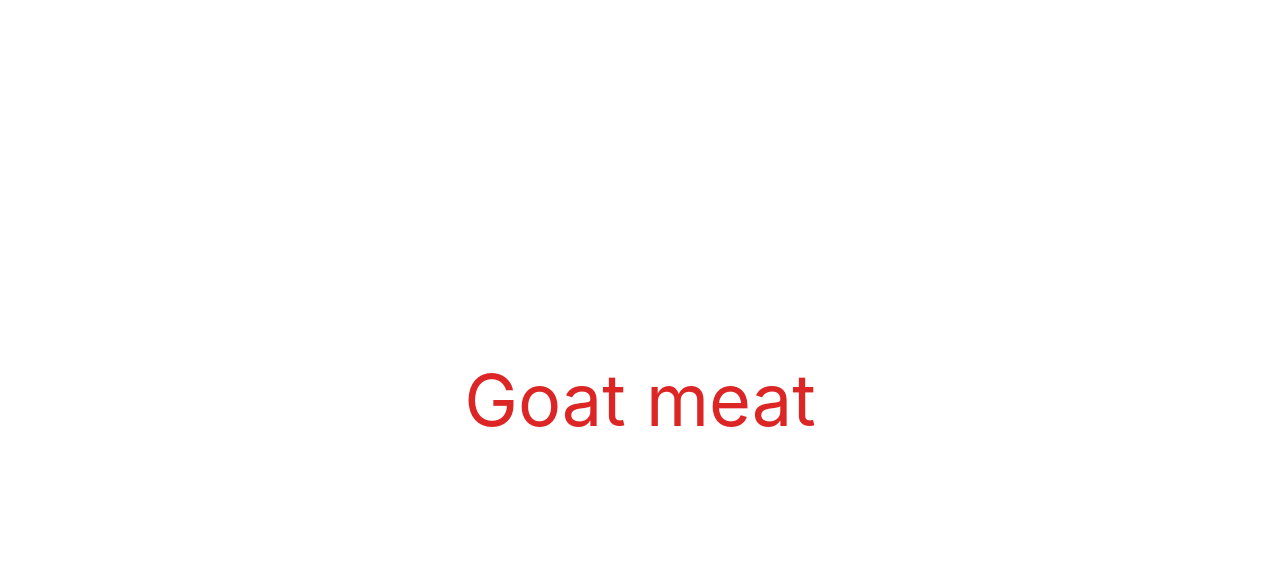
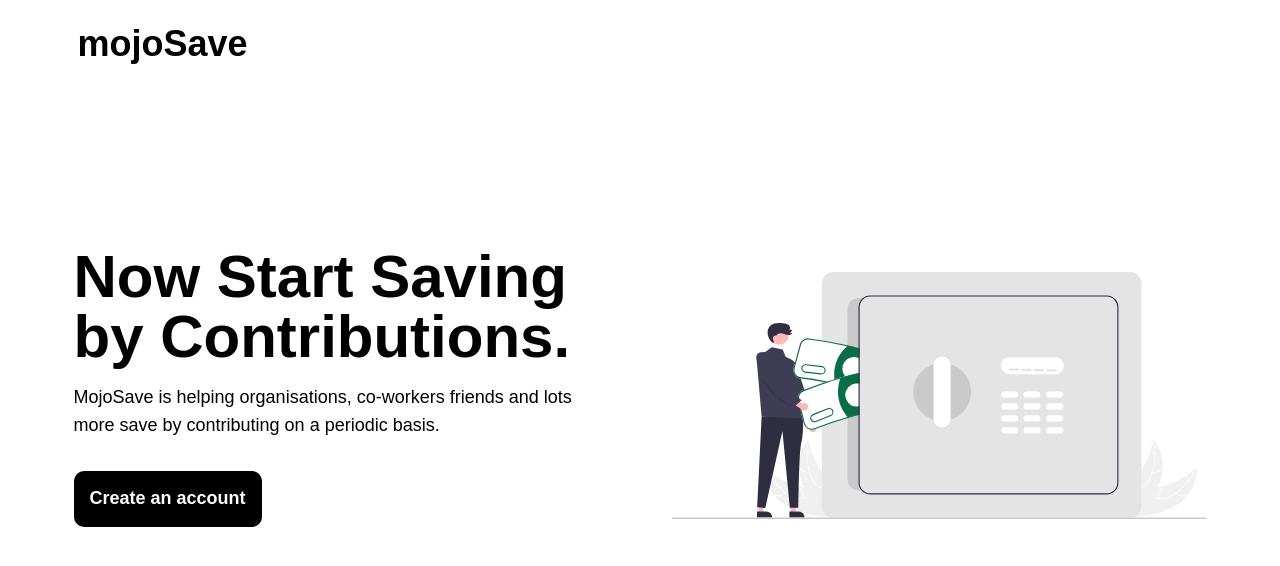
Before and after one commit to chimdie/mojo-saver, a Next.js app: page / in a window 1280 px wide. Shown: the top 566 px of the page. Built offline with nearby package versions, Linux system fonts and the light colour scheme.

Commit message:
feat: desc home page

```diff
--- a/pages/index.jsx
+++ b/pages/index.jsx
@@ -1,13 +1,63 @@
-import Head from "next/head";
+import React from "react";
+import Link from "next/link";
 import Image from "next/image";
-import { Box, Text } from "@chakra-ui/react";
+import { Box, Text, Button } from "@chakra-ui/react";
 
 export default function Home() {
   return (
-    <Box className="text-red-600 flex items-center justify-center h-screen">
-      <Text as="h1" className="text-7xl">
-        Goat meat
-      </Text>
+    <Box
+      className="h-screen text-black flex flex-col"
+      fontFamily="DM Sans,sans-serif!important;"
+      margin="auto"
+      maxWidth="1165px"
+    >
+      <Box as="header" className="w-full py-6 px-5">
+        <Box>
+          <Text as="a" href="/" className="text-4xl font-bold cursor-pointer">
+            mojoSave
+          </Text>
+        </Box>
+        <Box as="nav"></Box>
+      </Box>
+      <Box as="main" className="w-full h-full flex-1">
+        <Box
+          as="section"
+          className="grid grid-cols-1 md:grid-cols-2 gap-4 md:gap-8 text-center md:text-left py-10"
+        >
+          <Box as="" className="flex flex-col justify-center px-4">
+            <Text as="h1" className="text-4xl md:text-6xl font-bold">
+              Now Start Saving by Contributions.
+            </Text>
+            <Text as="p" className="py-4 text-lg font-medium">
+              MojoSave is helping organisations, co-workers friends and lots
+              more save by contributing on a periodic basis.
+            </Text>
+            <Box className="py-4">
+              <Link href="/signup" passHref>
+                <Button
+                  role="link"
+                  bg="#000"
+                  color="#fff"
+                  fontSize="18px"
+                  _hover="#0b6d47"
+                  paddingY={{ base: "5", md: "7" }}
+                  borderRadius="10px"
+                >
+                  Create an account
+                </Button>
+              </Link>
+            </Box>
+          </Box>
+          <Box as="" className="flex flex-col justify-center px-4">
+            <Image
+              src="/homepage/vault.svg"
+              width="572px"
+              height="572px"
+              alt=""
+            />
+          </Box>
+        </Box>
+      </Box>
     </Box>
   );
 }
```
